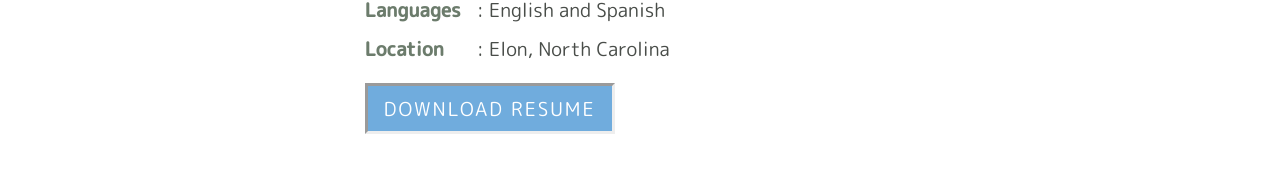
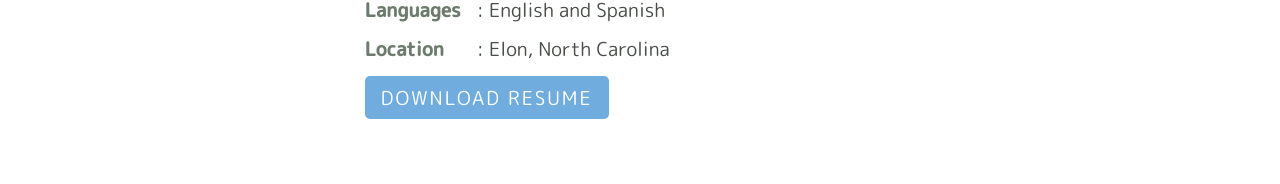
Before and after one commit to FranciscoNav/francisco-portfolio, a React (Create React App) app: page /about in a window 1280 px wide. Shown: the part 881-1065 px from the top of the page. Built offline with nearby package versions, Linux system fonts and the light colour scheme.

Commit message:
Fixed the download resume button

```diff
--- a/src/components/About_Components/ImageSection.js
+++ b/src/components/About_Components/ImageSection.js
@@ -1,7 +1,9 @@
 import React from 'react';
 import AboutPic from '../../img/AboutPic.jpg'
+import FranciscoNaveiraResume from '../../PDF/FranciscoNaveiraResume.pdf'
 
 function ImageSection() {
+
     return (
         <div className='image-section'>
             <div className='img-dev'>
@@ -29,7 +31,7 @@ function ImageSection() {
                         <p>: Elon, North Carolina</p>
                     </div>
                 </div>
-                <button className='resume-btn'>Download Resume</button>
+                <a className="resume-btn" href={FranciscoNaveiraResume} download="Francisco Naveira Resume">Download Resume</a>
             </div>
         </div>
     )
--- a/src/styles/about.scss
+++ b/src/styles/about.scss
@@ -38,26 +38,38 @@
     .about-details-left{
         font-weight: bold;
         color: rgb(108, 124, 108);
+        margin-bottom: 1rem;
     }
     .about-details-right{
         margin-left: 1rem;
+        margin-bottom: 1rem;
     }
 }
 
 .resume-btn{
+    // padding: .5rem 1rem;
+    // background-color: #70acdd;
+    // outline: none;
+    // border:inset;
+    // font-family: inherit;
+    // font-size: inherit;
+    // color: rgb(255, 255, 255);
+    // text-transform: uppercase;
+    // cursor: pointer;
+    // letter-spacing: 2px;
+    // margin-top: 1rem;
+    // position: relative;
+
+    background-color: #70acdd;
+    color: white;
     padding: .5rem 1rem;
-    background-color: #70acdd;
-    outline: none;
-    border:inset;
     font-family: inherit;
     font-size: inherit;
-    color: rgb(255, 255, 255);
     text-transform: uppercase;
-    cursor: pointer;
+    text-decoration: none;
     letter-spacing: 2px;
-    margin-top: 1rem;
+    border-radius: 5px;
     position: relative;
-
     &:hover{
         background-color: #70acddbe;
     }
```
Also changed, not shown: 1 other file (tests, documents, lock files or other folders).
